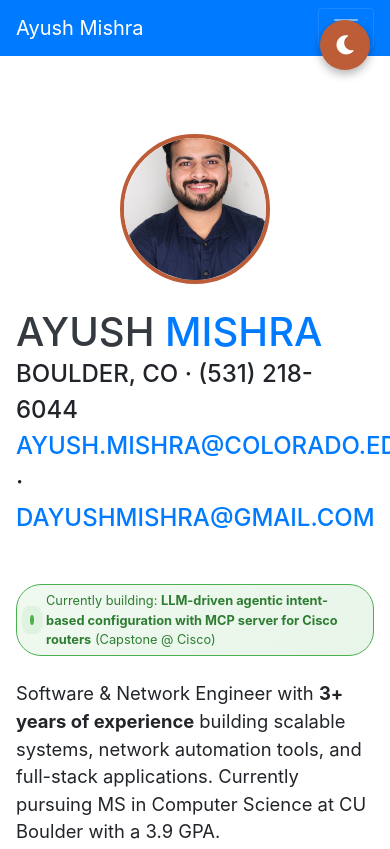
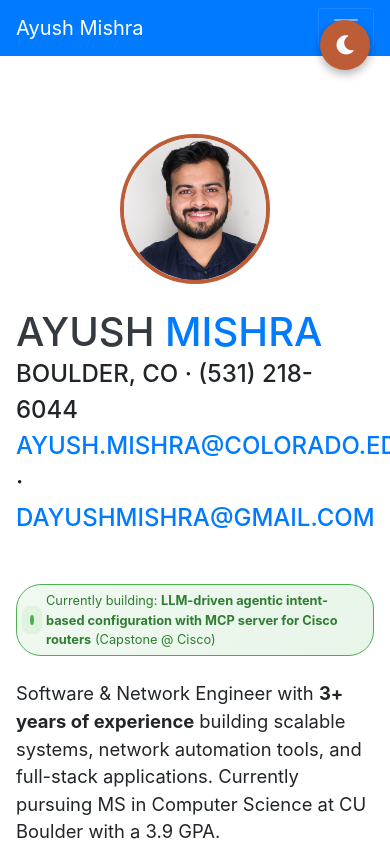
Before and after one commit to Ayush-Mishra-7/Ayush-Mishra-7.github.io, a website with bundled scripts: page index.html in a window 390 px wide. Shown: the top 849 px of the page. Built offline with nearby package versions, Linux system fonts and the light colour scheme; a web font is replaced by a local one.

Commit message:
Fixed CSS relating to the profile picture

```diff
--- a/index.html
+++ b/index.html
@@ -35,6 +35,25 @@
     a {
       text-decoration: none
     }
+
+    .profile-photo {
+      display: block;
+      object-fit: cover;
+      object-position: center 10%;
+      border-radius: 50%;
+    }
+
+    .profile-photo-desktop {
+      width: 10rem;
+      height: 10rem;
+    }
+
+    .profile-photo-mobile {
+      width: 150px;
+      height: 150px;
+      margin: 0 auto;
+      border: 4px solid #bd5d38;
+    }
   </style>
 </head>
 
@@ -50,7 +69,7 @@
     <a class="navbar-brand js-scroll-trigger" href="#page-top">
       <span class="d-block d-lg-none">Ayush Mishra</span>
       <span class="d-none d-lg-block">
-        <img class="img-fluid img-profile rounded-circle mx-auto mb-2" src="profile.jpg" alt="Ayush Mishra">
+        <img class="img-fluid img-profile profile-photo profile-photo-desktop rounded-circle mx-auto mb-2" src="profile.jpg" alt="Ayush Mishra">
       </span>
     </a>
     <button class="navbar-toggler" type="button" data-toggle="collapse" data-target="#navbarSupportedContent"
@@ -99,8 +118,7 @@
       <div class="w-100">
         <!-- Mobile profile photo - shown only on small screens -->
         <div class="d-block d-lg-none text-center mb-4">
-          <img class="rounded-circle" src="profile.jpg" alt="Ayush Mishra"
-            style="width: 150px; height: 150px; object-fit: cover; border: 4px solid #BD5D38;">
+          <img class="profile-photo profile-photo-mobile rounded-circle" src="profile.jpg" alt="Ayush Mishra">
         </div>
 
         <h1 class="mb-0">Ayush
--- a/scss/_nav.scss
+++ b/scss/_nav.scss
@@ -9,6 +9,25 @@
       outline-color: lighten($primary, 15%);
     }
   }
+}
+
+.profile-photo {
+  display: block;
+  object-fit: cover;
+  object-position: center 10%;
+  border-radius: 50%;
+}
+
+.profile-photo-desktop {
+  width: 10rem;
+  height: 10rem;
+}
+
+.profile-photo-mobile {
+  width: 150px;
+  height: 150px;
+  margin: 0 auto;
+  border: 4px solid $primary;
 }
 
 @media (min-width: 992px) {
@@ -29,8 +48,8 @@
       margin: auto auto 0;
       padding: 0.5rem;
       .img-profile {
-        max-width: 10rem;
-        max-height: 10rem;
+        max-width: none;
+        max-height: none;
         border: 0.5rem solid fade-out($white, 0.8);
       }
     }
```
Also changed, not shown: css/resume.css, css/resume.min.css, resume.css, resume.min.css.
